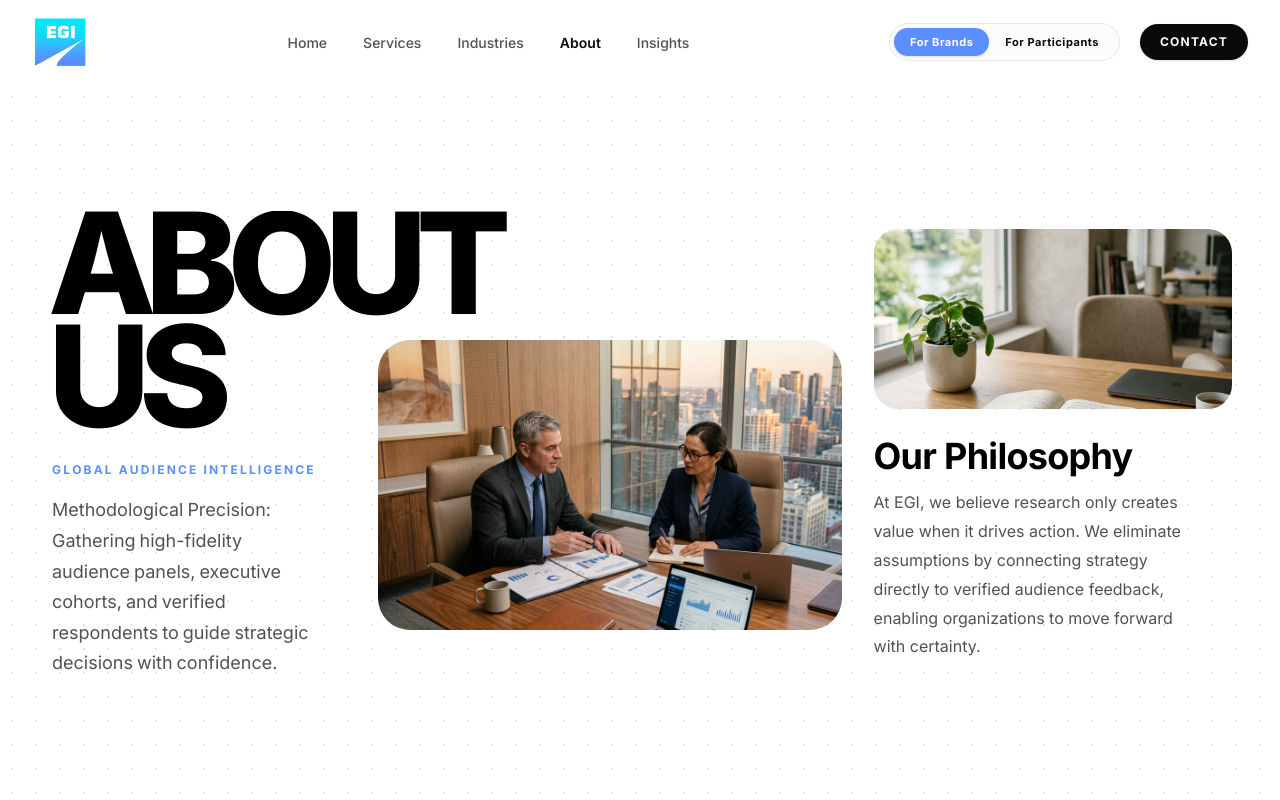
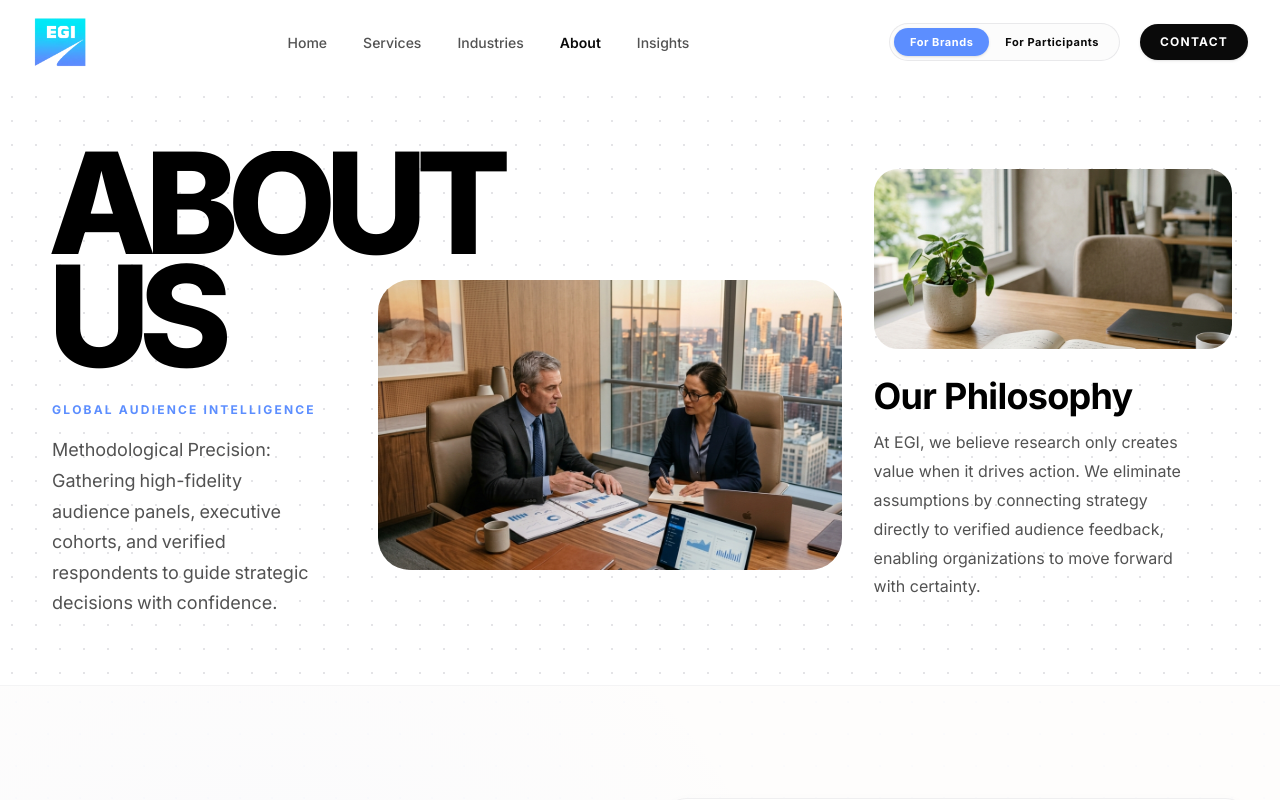
Before and after one commit to Himaanshuuuu04/Survey-Platform, a Next.js app: page /about in a window 1280 px wide. Shown: the top 800 px of the page. Built offline with nearby package versions, Linux system fonts and the light colour scheme.

Commit message:
feat: initialize globals.css with custom design tokens, typography scale, and animation utilities

```diff
--- a/app/globals.css
+++ b/app/globals.css
@@ -457,8 +457,8 @@ body,
 .about-hero-section {
   position: relative;
   background: #fff;
-  padding-top: 120px;
-  padding-bottom: 120px;
+  padding-top: 60px;
+  padding-bottom: 60px;
   overflow: hidden;
 }
 
```
